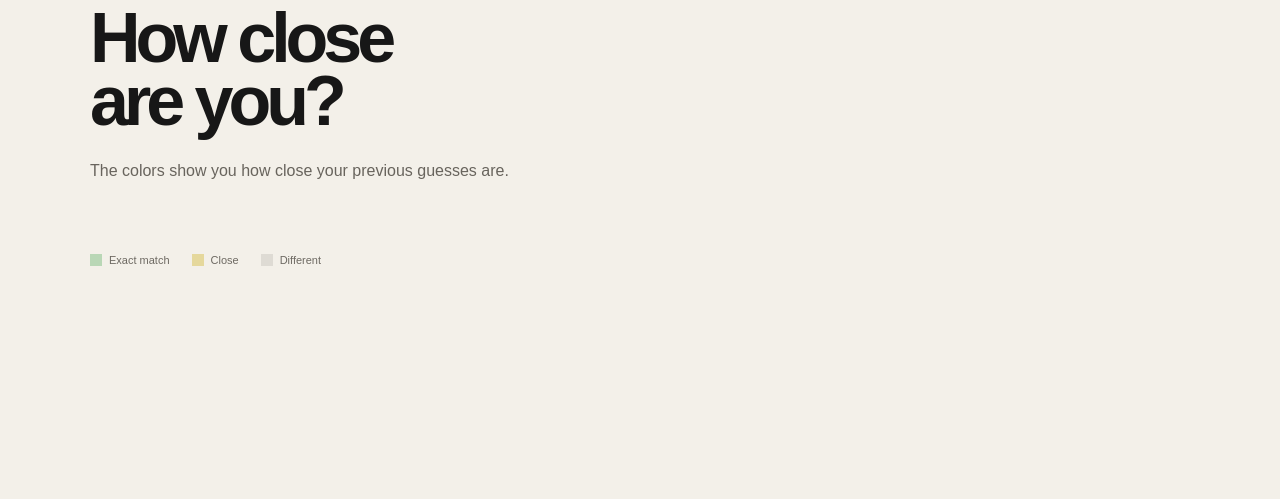
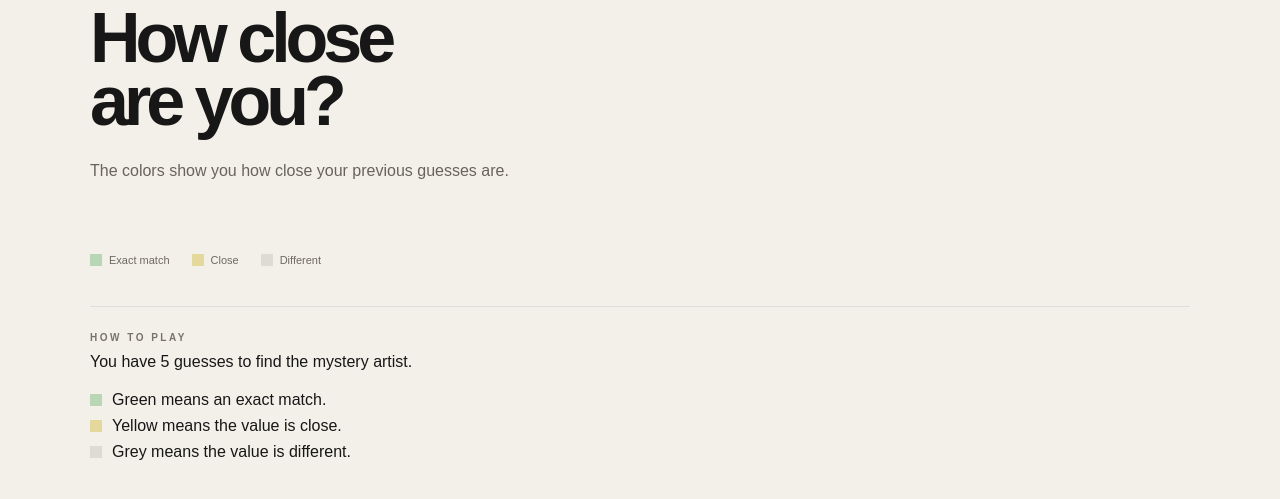
Before and after one commit to TanviAglawe/soundle, a Flask app: template templates/game.html in a window 1280 px wide. Shown: the part 174-673 px from the top of the page. Run offline with Flask 3, Linux system fonts and the light colour scheme; the template is opened without the code that fills it, so the values that code supplies are empty.

Commit message:
Add how to play instructions

```diff
--- a/static/style.css
+++ b/static/style.css
@@ -595,3 +595,19 @@ footer {
     }
 
 }
+.how-to-play {
+    margin-top: 40px;
+    padding-top: 25px;
+    border-top: 1px solid #ddd;
+}
+
+.how-to-play p {
+    margin: 10px 0 20px;
+}
+
+.how-to-item {
+    display: flex;
+    align-items: center;
+    gap: 10px;
+    margin: 8px 0;
+}
--- a/templates/game.html
+++ b/templates/game.html
@@ -64,17 +64,25 @@
                     <div class="artist-photo">
 
                         {% if item.artist.image %}
+
                         <img
-            src="{{ url_for('static', filename='images/' + item.artist.image) }}"
+                            src="{{ url_for(
+                                'static',
+                                filename='images/' + item.artist.image
+                            ) }}"
                             alt="{{ item.artist.name }}"
                         >
+
                         {% else %}
+
                         <span>
                             {{ item.artist.name[0] }}
                         </span>
+
                         {% endif %}
 
                     </div>
+
                     <div class="artist-name">
                         {{ item.artist.name }}
                     </div>
@@ -219,6 +227,53 @@
 
         </div>
 
+
+        <!-- HOW TO PLAY -->
+
+        <section class="how-to-play">
+
+            <div class="small-label">
+                HOW TO PLAY
+            </div>
+
+            <p>
+                You have 5 guesses to find the mystery artist.
+            </p>
+
+            <div class="how-to-item">
+
+                <span class="legend-color correct"></span>
+
+                <span>
+                    Green means an exact match.
+                </span>
+
+            </div>
+
+
+            <div class="how-to-item">
+
+                <span class="legend-color close"></span>
+
+                <span>
+                    Yellow means the value is close.
+                </span>
+
+            </div>
+
+
+            <div class="how-to-item">
+
+                <span class="legend-color wrong"></span>
+
+                <span>
+                    Grey means the value is different.
+                </span>
+
+            </div>
+
+        </section>
+
     </main>
 
 </div>
```
Lines whose indentation alone changed are shown as unchanged.
